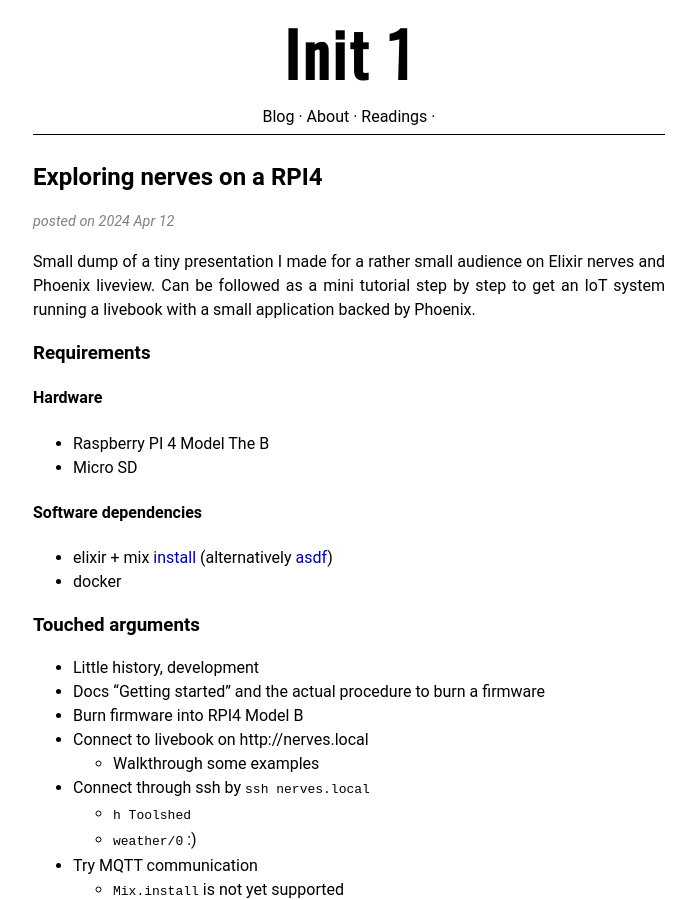
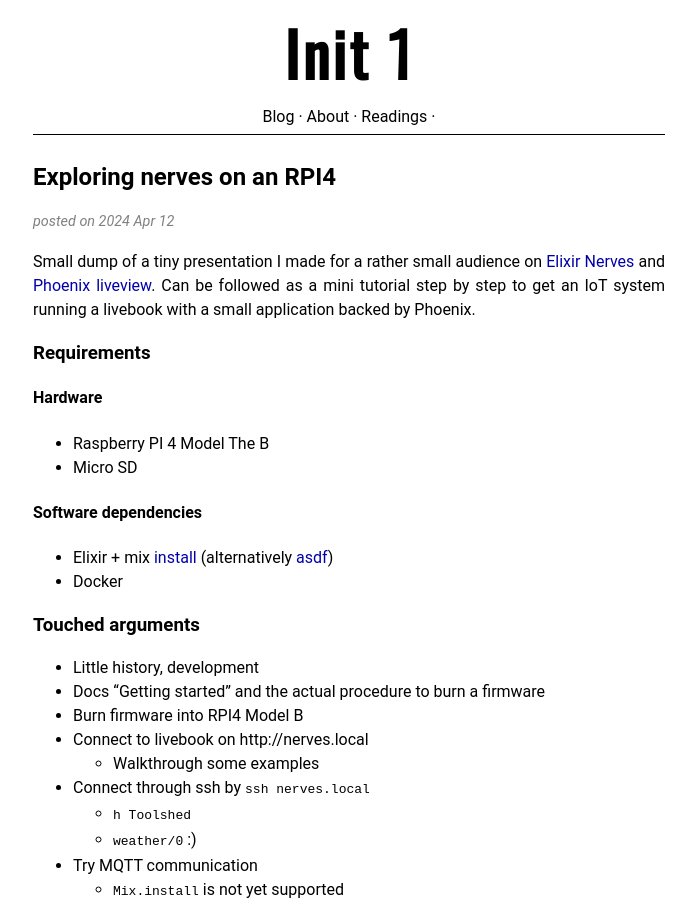
Before and after one commit to codepr/codepr.github.io, a Jekyll site: the page built from _posts/2024-04-12-phoenix-livebook-nerves.md, in a window 1280 px wide and 900 px high. Shown: the whole window, without its empty margins (291-986 px from the left). Built offline with Jekyll 4.4.1, drawn with Linux system fonts in a browser that asks for light colours; some of the changed text lies outside the part shown.

```diff
--- a/_posts/2024-04-12-phoenix-livebook-nerves.md
+++ b/_posts/2024-04-12-phoenix-livebook-nerves.md
@@ -1,11 +1,11 @@
 ---
 layout: post
-title: "Exploring nerves on a RPI4"
+title: "Exploring nerves on an RPI4"
 description: "Trying out nerves and phoenix liveview on a Raspberry PI 4"
 categories: elixir iot
 ---
 
-Small dump of a tiny presentation I made for a rather small audience on Elixir nerves and Phoenix liveview. Can be followed as a mini tutorial step by step to get an IoT system running a livebook with a small application backed by Phoenix.
+Small dump of a tiny presentation I made for a rather small audience on [Elixir](https://elixir-lang.org/) [Nerves](https://nerves-project.org/) and [Phoenix liveview](https://hexdocs.pm/phoenix_live_view/Phoenix.LiveView.html). Can be followed as a mini tutorial step by step to get an IoT system running a livebook with a small application backed by Phoenix.
 
 ### Requirements
 
@@ -16,8 +16,8 @@ Small dump of a tiny presentation I made for a rather small audience on Elixir n
 
 #### Software dependencies
 
-- elixir + mix [install](https://elixir-lang.org/install.html#macos) (alternatively [asdf](https://github.com/asdf-vm/asdf))
-- docker
+- Elixir + mix [install](https://elixir-lang.org/install.html#macos) (alternatively [asdf](https://github.com/asdf-vm/asdf))
+- Docker
 
 ### Touched arguments
 
```
Also changed, not shown: other parts of _posts/2024-04-12-phoenix-livebook-nerves.md (+12 -0 lines).
